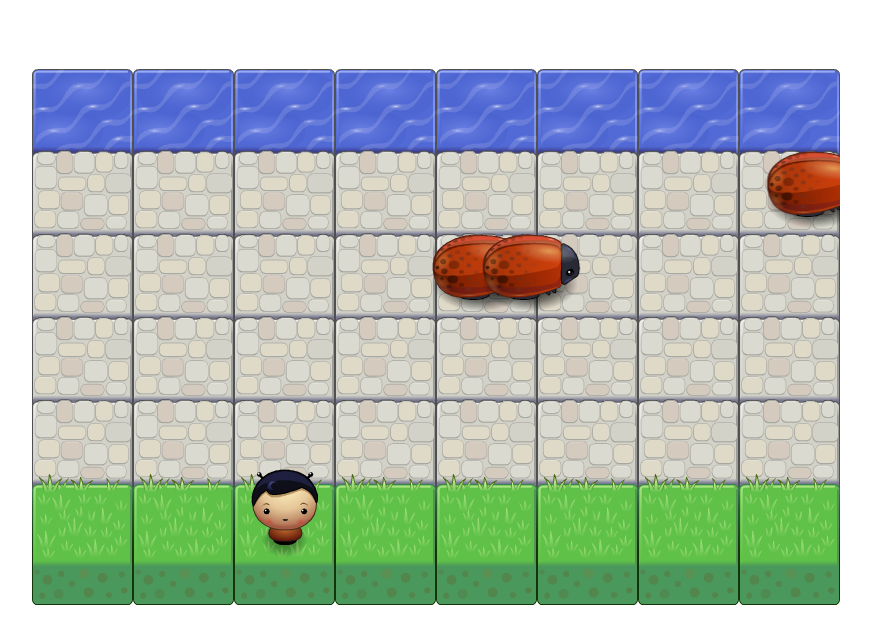
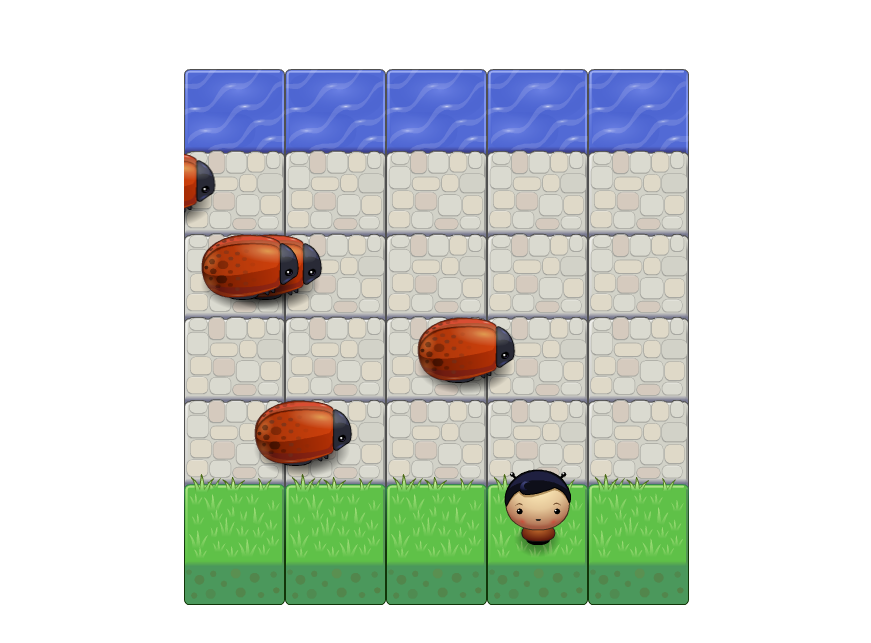
Before and after one commit to tonywhite11/ArcadeMyGame, a plain HTML site: page index.html in a window 1280 px wide. Shown: the part 61-704 px from the top of the page, without its empty margins (204-1075 px from the left). Drawn offline with Linux system fonts and the light colour scheme; a web font is replaced by a local one.

Commit message:
Reset game to original form

```diff
--- a/index.html
+++ b/index.html
@@ -2,6 +2,7 @@
 <html>
 <head>
     <meta charset="UTF-8">
+    <meta name="viewport" content="width=device-width, initial-scale=1.0">
     <title>Effective JavaScript: Frogger</title>
     <link rel="stylesheet prefetch" href="https://maxcdn.bootstrapcdn.com/font-awesome/4.6.1/css/font-awesome.min.css">
     <link rel="stylesheet prefetch" href="https://fonts.googleapis.com/css?family=Coda">
--- a/js/app.js
+++ b/js/app.js
@@ -1,3 +1,4 @@
+
 // Enemies our player must avoid
 var Enemy = function(x, y, speed) {
     this.x = x;
@@ -5,16 +6,13 @@ var Enemy = function(x, y, speed) {
     this.speed = speed;
     this.sprite = 'images/enemy-bug.png';  // The image/sprite for our enemies
     this.step = 101;
-    this.boundary = this.step * 8;
+    this.boundary = this.step * 5;
     this.resetPos = -this.step;
 };
 
 // Update the enemy's position, required method for game
 // Parameter: dt, a time delta between ticks
 Enemy.prototype.update = function(dt) {
-    // You should multiply any movement by the dt parameter
-    // which will ensure the game runs at the same speed for
-    // all computers.
 
 // If enemy is not passed boundary
     if(this.x < this.boundary) {
@@ -27,55 +25,31 @@ Enemy.prototype.update = function(dt) {
        this.x = this.resetPos;
     }
 };
-
-
-// New Hero object
-
-// Ini allenemies array
-// For each enemy create and push new Enemy object into above array
-
-
-// Draw the enemy on the screen, required method for game
+// Draw the enemy on canvas
 Enemy.prototype.render = function() {
     ctx.drawImage(Resources.get(this.sprite), this.x, this.y);
 };
-
-// Now write your own player class
-// This class requires an update(), render() and
-// a handleInput() method.
-
-// Hero class constructor
+// Hero Constructor
 class Hero {
     constructor() {
-        this.sprite = 'images/char-boy.png';
+        this.sprite = 'images/char-boy.png';    // Properties and x, y pos
         this.step = 101;
         this.jump = 83;
-        this.startX = this.step * 2;
+        this.startX = this.step * 3;
         this.startY = (this.jump * 4) + 55;
         this.x = this.startX;
         this.y = this.startY;
         this.victory = false;
        }
-
-    // draw hero sprite on current x and y coord position
+// Sprite image
     render() {
         ctx.drawImage(Resources.get(this.sprite), this.x, this.y);
        }
-
-    // Draw
-   // Constructor
-       // Properties
-          // x pos
-          // y pos
-          // Sprite image
-       // Methods
 // Update position
     update() {
 
-             // Check collision here
+// Check collision
         for(let enemy of allEnemies) {
-
-                // Did player x and y collide with enemy?
         if (this.y === enemy.y && (enemy.x + enemy.step/2 > this.x && enemy.x < this.x + this.step/2)) {
               this.reset();
             }
@@ -90,17 +64,7 @@ class Hero {
               this.y = this.startY;
               this.x = this.startX;
         }
-          // Render
-             // Draw player sprite on current x and y coord position
-          // Handle keyboard input
-                // Update player's x and y property according to input
-
-
-    /**
-     * Update hero's x and y property according to input
-     *
-     * @param {string} input - Direction to travel
-     */
+// HandleInput method
     handleInput(input) {
         switch(input) {
             case 'left':
@@ -127,21 +91,16 @@ class Hero {
 
      }
 }
+// New Hero object
 const player = new Hero();
-const bug1 = new Enemy(-101, 0, 350);
-const bug2 = new Enemy(-101, 83, 100);
-const bug3 = new Enemy((-101*5), 83, 375);
+// Init allenemies array
+const bug1 = new Enemy(-101, 0, 500);
+const bug2 = new Enemy(-101, 83, 150);
+const bug3 = new Enemy((-101*5), 83, 350);
+const bug4 = new Enemy(-101*5, 166, 270);
+const bug5 = new Enemy(-101*2, 249, 300);
 const allEnemies = [];
-allEnemies.push(bug1,bug2,bug3);
-
-
-
-
-// Now instantiate your objects.
-// Place all enemy objects in an array called allEnemies
-// Place the player object in a variable called player
-
-
+allEnemies.push(bug1,bug2,bug3,bug4,bug5);
 
 // This listens for key presses and sends the keys to your
 // Player.handleInput() method. You don't need to modify this.
--- a/js/engine.js
+++ b/js/engine.js
@@ -14,10 +14,6 @@
  */
 
 var Engine = (function(global) {
-    /* Predefine the variables we'll be using within this scope,
-     * create the canvas element, grab the 2D context for that canvas
-     * set the canvas elements height/width and add it to the DOM.
-     */
     var doc = global.document,
         win = global.window,
         canvas = doc.createElement('canvas'),
@@ -38,37 +34,18 @@ var Engine = (function(global) {
         win.requestAnimationFrame(main);
     });
 
-    canvas.width = 808;
+    canvas.width = 505;
     canvas.height = 606;
     doc.body.appendChild(canvas);
 
-    /* This function serves as the kickoff point for the game loop itself
-     * and handles properly calling the update and render methods.
-     */
     function main() {
-        /* Get our time delta information which is required if your game
-         * requires smooth animation. Because everyone's computer processes
-         * instructions at different speeds we need a constant value that
-         * would be the same for everyone (regardless of how fast their
-         * computer is) - hurray time!
-         */
         var now = Date.now(),
             dt = (now - lastTime) / 1000.0;
-
-        /* Call our update/render functions, pass along the time delta to
-         * our update function since it may be used for smooth animation.
-         */
         update(dt);
         render();
 
-        /* Set our lastTime variable which is used to determine the time delta
-         * for the next time this function is called.
-         */
         lastTime = now;
 
-        /* Use the browser's requestAnimationFrame function to call this
-         * function again as soon as the browser is able to draw another frame.
-         */
          if (player.victory === true) {
             win.cancelAnimationFrame(id);
             toggleModal();
@@ -138,6 +115,7 @@ var Engine = (function(global) {
             numCols = 9,
             row, col;
 
+
         // Before drawing, clear existing canvas
         ctx.clearRect(0,0,canvas.width,canvas.height)
 
@@ -161,14 +139,8 @@ var Engine = (function(global) {
         renderEntities();
     }
 
-    /* This function is called by the render function and is called on each game
-     * tick. Its purpose is to then call the render functions you have defined
-     * on your enemy and player entities within app.js
-     */
+
     function renderEntities() {
-        /* Loop through all of the objects within the allEnemies array and call
-         * the render function you have defined.
-         */
          allEnemies.forEach(function(enemy) {
              enemy.render();
          });
@@ -189,10 +161,7 @@ var Engine = (function(global) {
     const modal = document.querySelector('.modal_bg');
     modal.classList.toggle('hide');
     }
-    /* Go ahead and load all of the images we know we're going to need to
-     * draw our game level. Then set init as the callback method, so that when
-     * all of these images are properly loaded our game will start.
-     */
+
     Resources.load([
         'images/stone-block.png',
         'images/water-block.png',
@@ -202,9 +171,5 @@ var Engine = (function(global) {
     ]);
     Resources.onReady(init);
 
-    /* Assign the canvas' context object to the global variable (the window
-     * object when run in a browser) so that developers can use it more easily
-     * from within their app.js files.
-     */
     global.ctx = ctx;
 })(this);
```
Also changed, not shown: images/Idle_000-Hero.png (deleted), images/Idle_000.png (deleted). Lines whose indentation alone changed are shown as unchanged.
